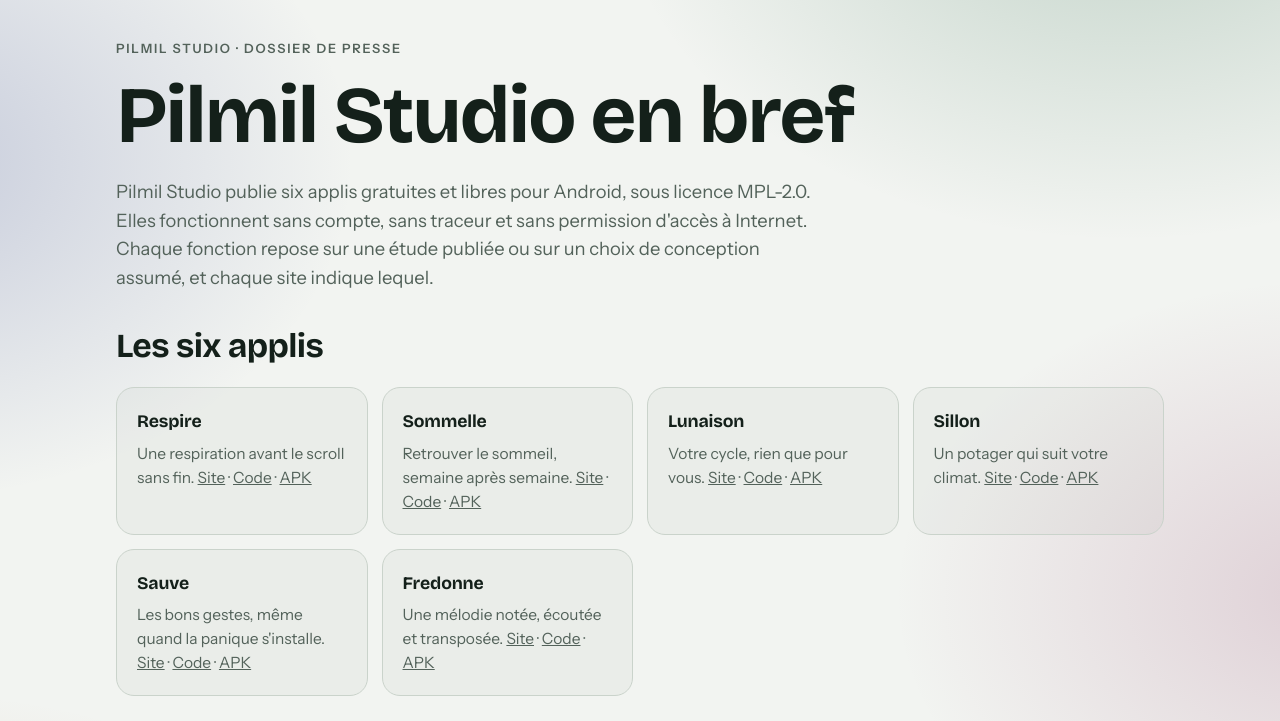
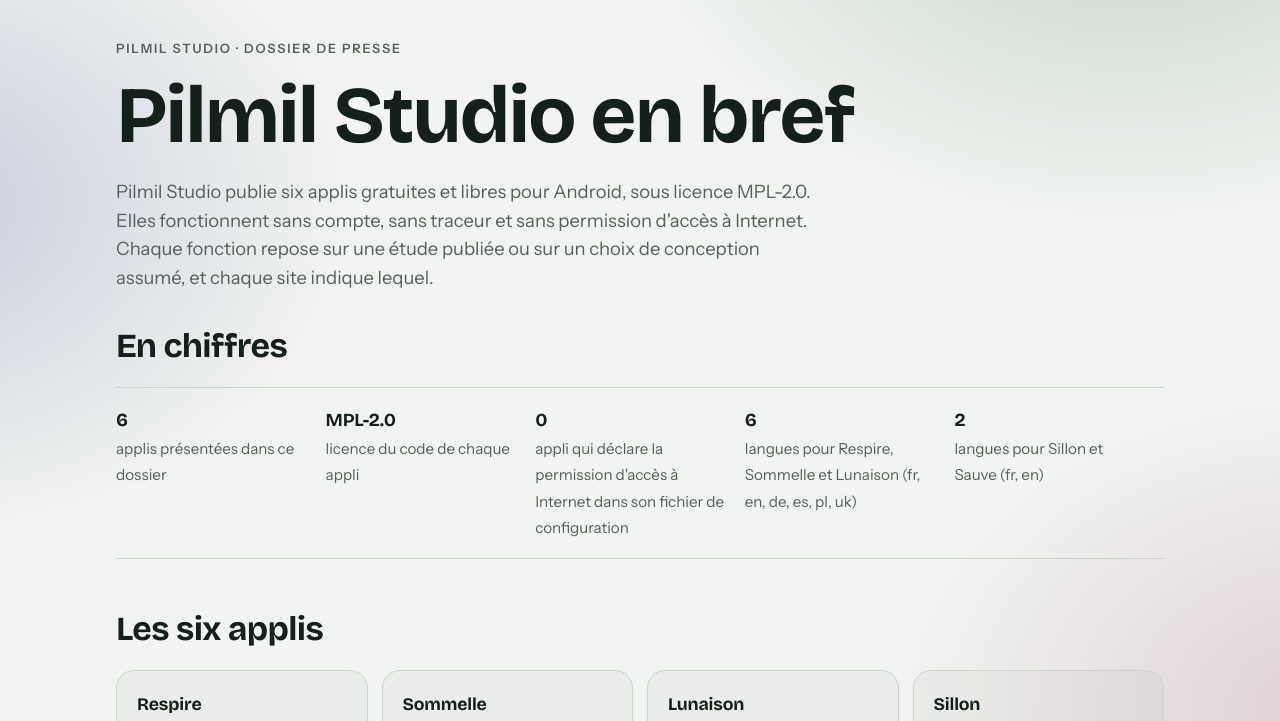
Before and after one commit to Pilmil-Studio/Pilmil-Studio.github.io, a plain HTML site: page presse.html in a window 1280 px wide. Shown: the part 70-791 px from the top of the page. Drawn offline with Linux system fonts and the light colour scheme.

Commit message:
Presse : section En chiffres (applis, licence, permissions, langues)

```diff
--- a/presse.html
+++ b/presse.html
@@ -38,6 +38,15 @@
   </section>
 
   <section class="wrap about" aria-labelledby="apps-title">
+    <h2 id="chiffres-title">En chiffres</h2>
+    <ul class="rule-list">
+      <li><strong>6</strong><span>applis présentées dans ce dossier</span></li>
+      <li><strong>MPL-2.0</strong><span>licence du code de chaque appli</span></li>
+      <li><strong>0</strong><span>appli qui déclare la permission d'accès à Internet dans son fichier de configuration</span></li>
+      <li><strong>6</strong><span>langues pour Respire, Sommelle et Lunaison (fr, en, de, es, pl, uk)</span></li>
+      <li><strong>2</strong><span>langues pour Sillon et Sauve (fr, en)</span></li>
+    </ul>
+
     <h2 id="apps-title">Les six applis</h2>
     <ul class="principles">
       <li><h3>Respire</h3><p>Une respiration avant le scroll sans fin. <a href="https://pilmil-studio.github.io/respire/fr/">Site</a> · <a href="https://github.com/Pilmil-Studio/respire">Code</a> · <a href="https://github.com/Pilmil-Studio/respire/releases/latest">APK</a></p></li>
```
Also changed, not shown: en/press.html (+9 -0 lines).
